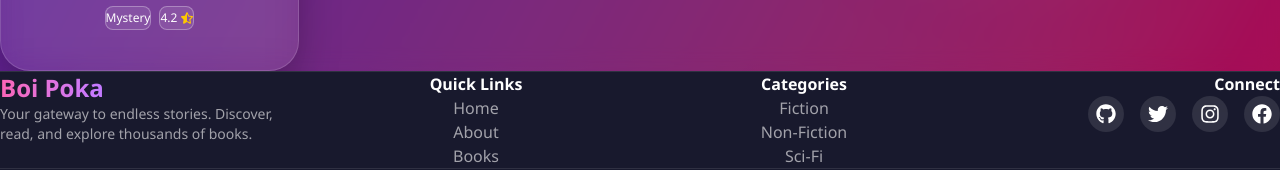
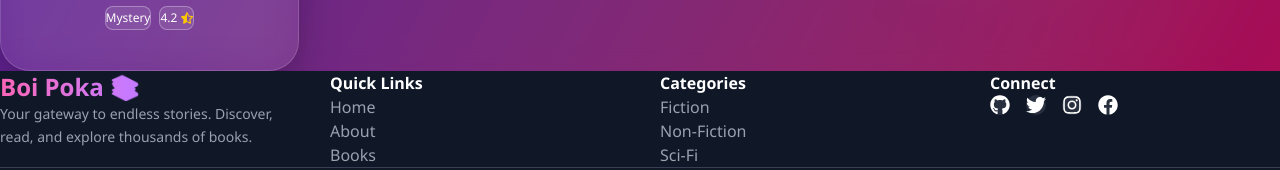
Before and after one commit to Mokim2005/boi-poka-project, a React (Vite) app: page / in a window 1280 px wide. Shown: the part 2264-2434 px from the top of the page. Built offline with nearby package versions, Linux system fonts and the light colour scheme.

Commit message:
updated footer

```diff
--- a/src/Components/Footer/Footer.jsx
+++ b/src/Components/Footer/Footer.jsx
@@ -1,81 +1,105 @@
 import React from "react";
 import { Link } from "react-router";
-import { FaGithub, FaTwitter, FaInstagram, FaFacebook } from "react-icons/fa";
+import {
+  FaGithub,
+  FaTwitter,
+  FaInstagram,
+  FaFacebook,
+} from "react-icons/fa";
 
 const Footer = () => {
   return (
-    <footer className="glass-footer py-12 px-4">
-      <div className="max-w-7xl mx-auto">
-        <div className="grid grid-cols-1 md:grid-cols-2 lg:grid-cols-4 gap-8">
-          <div className="text-center md:text-left">
-            <Link to='/' className="text-2xl font-bold">
-              <span className="text-transparent bg-clip-text bg-gradient-to-r from-pink-400 to-purple-400">
-                Boi Poka
+    <footer className="bg-gray-900 text-white pt-12 pb-6 px-4">
+
+      <div className="max-w-7xl mx-auto grid grid-cols-1 sm:grid-cols-2 lg:grid-cols-4 gap-10">
+
+        {/* Brand Section */}
+        <div className="text-center sm:text-left">
+          <Link to="/" className="text-2xl font-bold">
+            <span className="bg-gradient-to-r from-pink-400 to-purple-400 text-transparent bg-clip-text">
+              Boi Poka 📚
             </span>
           </Link>
-            <p className="text-white/60 mt-3 text-sm">
+
+          <p className="text-gray-400 mt-3 text-sm leading-relaxed">
             Your gateway to endless stories. Discover, read, and explore thousands of books.
           </p>
         </div>
 
-          <div className="text-center">
-            <h6 className="text-white font-semibold mb-4">Quick Links</h6>
-            <ul className="space-y-2">
-              <li><Link to='/' className="text-white/60 hover:text-pink-400 transition-colors">Home</Link></li>
-              <li><Link to='/about' className="text-white/60 hover:text-pink-400 transition-colors">About</Link></li>
-              <li><a className="text-white/60 hover:text-pink-400 transition-colors">Books</a></li>
+        {/* Quick Links */}
+        <div className="text-center sm:text-left">
+          <h3 className="text-white font-semibold mb-4">Quick Links</h3>
+
+          <ul className="space-y-2 text-gray-400">
+            <li>
+              <Link className="hover:text-pink-400 transition" to="/">
+                Home
+              </Link>
+            </li>
+            <li>
+              <Link className="hover:text-pink-400 transition" to="/about">
+                About
+              </Link>
+            </li>
+            <li>
+              <span className="hover:text-pink-400 transition cursor-pointer">
+                Books
+              </span>
+            </li>
           </ul>
         </div>
 
-          <div className="text-center">
-            <h6 className="text-white font-semibold mb-4">Categories</h6>
-            <ul className="space-y-2">
-              <li><a className="text-white/60 hover:text-pink-400 transition-colors">Fiction</a></li>
-              <li><a className="text-white/60 hover:text-pink-400 transition-colors">Non-Fiction</a></li>
-              <li><a className="text-white/60 hover:text-pink-400 transition-colors">Sci-Fi</a></li>
+        {/* Categories */}
+        <div className="text-center sm:text-left">
+          <h3 className="text-white font-semibold mb-4">Categories</h3>
+
+          <ul className="space-y-2 text-gray-400">
+            <li className="hover:text-pink-400 transition cursor-pointer">Fiction</li>
+            <li className="hover:text-pink-400 transition cursor-pointer">Non-Fiction</li>
+            <li className="hover:text-pink-400 transition cursor-pointer">Sci-Fi</li>
           </ul>
         </div>
 
-          <div className="text-center md:text-right">
-            <h6 className="text-white font-semibold mb-4">Connect</h6>
-            <div className="flex justify-center md:justify-end gap-4">
-              <a href="#" className="social-icon"><FaGithub /></a>
-              <a href="#" className="social-icon"><FaTwitter /></a>
-              <a href="#" className="social-icon"><FaInstagram /></a>
-              <a href="#" className="social-icon"><FaFacebook /></a>
+        {/* Social */}
+        <div className="text-center sm:text-left">
+          <h3 className="text-white font-semibold mb-4">Connect</h3>
+
+          <div className="flex justify-center sm:justify-start gap-4 text-xl">
+            <a
+              href="#"
+              className="p-2 rounded-full bg-white/10 hover:bg-pink-500/20 hover:text-pink-400 transition"
+            >
+              <FaGithub />
+            </a>
+
+            <a
+              href="#"
+              className="p-2 rounded-full bg-white/10 hover:bg-pink-500/20 hover:text-pink-400 transition"
+            >
+              <FaTwitter />
+            </a>
+
+            <a
+              href="#"
+              className="p-2 rounded-full bg-white/10 hover:bg-pink-500/20 hover:text-pink-400 transition"
+            >
+              <FaInstagram />
+            </a>
+
+            <a
+              href="#"
+              className="p-2 rounded-full bg-white/10 hover:bg-pink-500/20 hover:text-pink-400 transition"
+            >
+              <FaFacebook />
+            </a>
           </div>
         </div>
       </div>
 
-        <div className="border-t border-white/10 mt-10 pt-6 text-center">
-          <p className="text-white/40 text-sm">
-            © 2026 Boi Poka. All rights reserved.
-          </p>
+      {/* Bottom Bar */}
+      <div className="border-t border-gray-700 mt-10 pt-6 text-center text-gray-500 text-sm">
+        © 2026 <span className="text-white">Boi Poka</span>. All rights reserved.
       </div>
-      </div>
-
-      <style>{`
-        .glass-footer {
-          background: rgba(26, 26, 46, 0.95);
-          backdrop-filter: blur(20px);
-          border-top: 1px solid rgba(255, 255, 255, 0.1);
-        }
-
-        .social-icon {
-          color: white/60;
-          font-size: 1.25rem;
-          transition: all 0.3s ease;
-          padding: 8px;
-          border-radius: 50%;
-          background: rgba(255, 255, 255, 0.1);
-        }
-
-        .social-icon:hover {
-          color: #ec4899;
-          background: rgba(236, 72, 153, 0.2);
-          transform: translateY(-3px);
-        }
-      `}</style>
     </footer>
   );
 };
```
Lines whose indentation alone changed are shown as unchanged.
